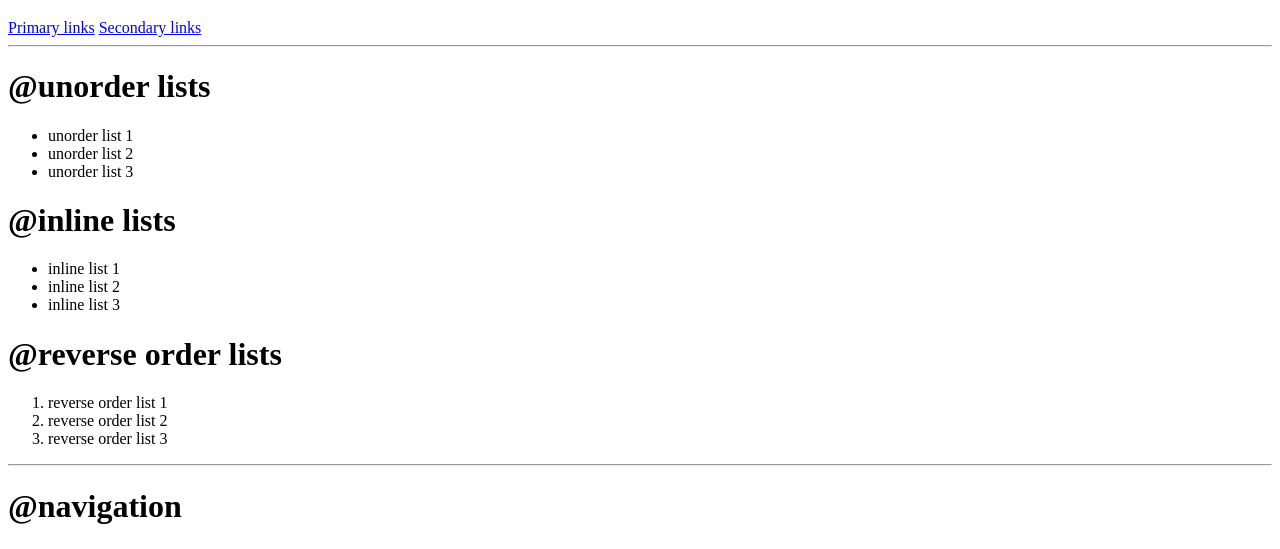
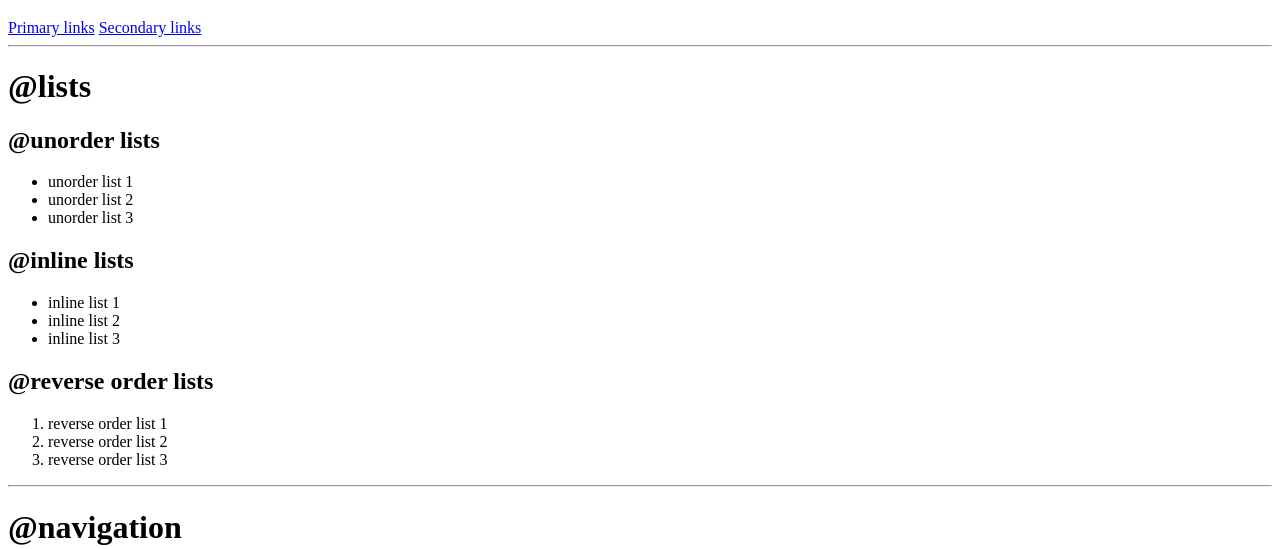
Before and after one commit to Juli-Kumari/juliKumari-Html, a plain HTML site: page index.html in a window 1280 px wide. Shown: the part 706-1255 px from the top of the page. Drawn offline with Linux system fonts and the light colour scheme.

Commit message:
add list header

```diff
--- a/index.html
+++ b/index.html
@@ -31,21 +31,22 @@
     <a href="./">Secondary links</a>
     <hr>
 
-    <h1>@unorder lists</h1>
+    <h1>@lists</h1>
+    <h2>@unorder lists</h2>
     <ul>
         <li>unorder list 1</li>
         <li>unorder list 2</li>
         <li>unorder list 3</li>
     </ul>
 
-    <h1>@inline lists</h1>
+    <h2>@inline lists</h2>
     <ul>
         <li>inline list 1</li>
         <li>inline list 2</li>
         <li>inline list 3</li>
     </ul>
 
-    <h1>@reverse order lists</h1>
+    <h2>@reverse order lists</h2>
     <ol>
         <li>reverse order list 1</li>
         <li>reverse order list 2</li>
```
